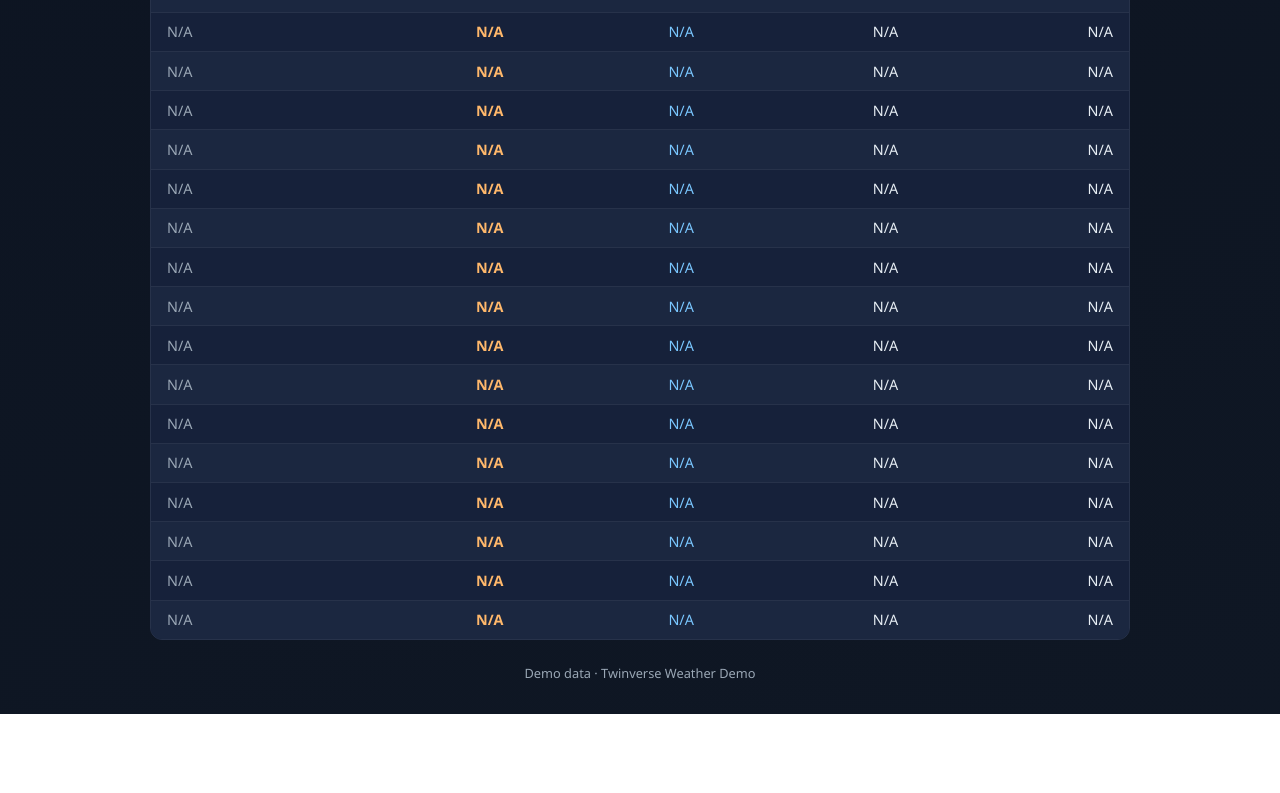
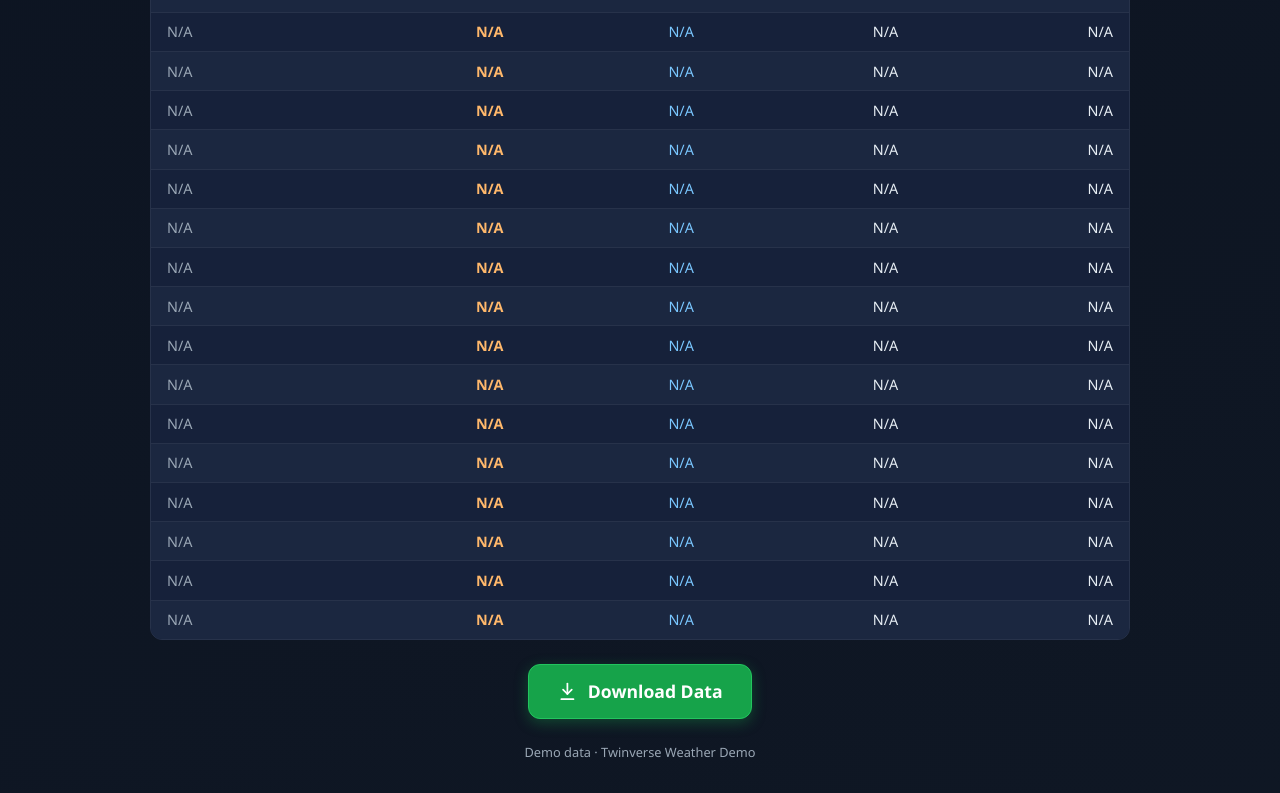
Before and after one commit to shenriks/Twinverse_Weather_Demo, a plain HTML site: page index.html in a window 1280 px wide. Shown: the part 1499-2292 px from the top of the page. Before the commit the page ends 2213 px from the top, so only its background shows below. Drawn offline with Linux system fonts and the light colour scheme.

Commit message:
added download button

```diff
--- a/index.html
+++ b/index.html
@@ -120,6 +120,36 @@
     .temp { color: #ffb86b; font-weight: 600; }
     .rh   { color: #7ac7ff; }
 
+    .actions {
+      display: flex;
+      justify-content: center;
+      margin-top: 1.5rem;
+    }
+
+    .download-btn {
+      display: inline-flex;
+      align-items: center;
+      gap: 0.6rem;
+      background: #16a34a;
+      color: #ffffff;
+      font-size: 1.1rem;
+      font-weight: 600;
+      text-decoration: none;
+      padding: 0.9rem 1.8rem;
+      border-radius: 12px;
+      border: 1px solid #22c55e;
+      box-shadow: 0 4px 14px rgba(22, 163, 74, 0.35);
+      transition: background 0.15s ease, transform 0.05s ease;
+    }
+
+    .download-btn:hover { background: #22c55e; }
+    .download-btn:active { transform: translateY(1px); }
+
+    .download-btn svg {
+      width: 1.3rem;
+      height: 1.3rem;
+    }
+
     footer {
       margin-top: 1.5rem;
       color: var(--muted);
@@ -159,6 +189,18 @@
         </thead>
         <tbody id="forecast-body"></tbody>
       </table>
+    </div>
+
+    <div class="actions">
+      <a class="download-btn" href="forecast_data.json" download="forecast_data.json">
+        <svg viewBox="0 0 24 24" fill="none" stroke="currentColor" stroke-width="2"
+             stroke-linecap="round" stroke-linejoin="round" aria-hidden="true">
+          <path d="M12 3v12" />
+          <path d="M7 10l5 5 5-5" />
+          <path d="M5 21h14" />
+        </svg>
+        Download Data
+      </a>
     </div>
 
     <footer>
```
